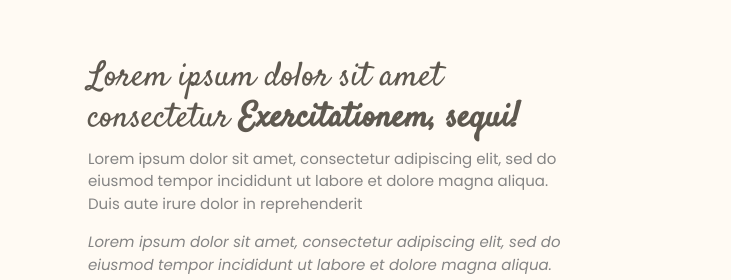
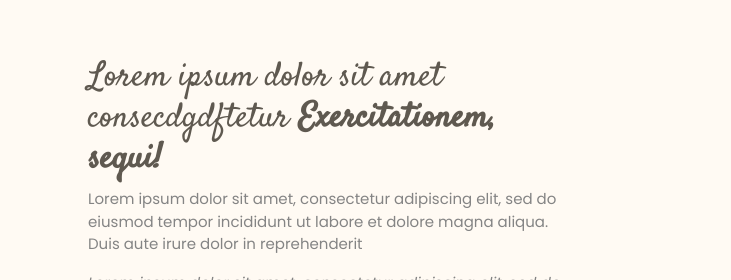
Before and after one commit to Sumit-Samadhiya/cafeous, a plain HTML site: page index.html in a window 1280 px wide. Shown: the part 802-1082 px from the top of the page, 549-1280 px from the left. Drawn offline with nearby package versions, Linux system fonts and the light colour scheme.

Commit message:
Update index.html

```diff
--- a/index.html
+++ b/index.html
@@ -139,7 +139,7 @@
           <div class="col-lg-7 d-flex flex-column justify-content-center align-items-stretch">
 
             <div class="content">
-              <h3>Lorem ipsum dolor sit amet consectetur <strong>Exercitationem, sequi!</strong></h3>
+              <h3>Lorem ipsum dolor sit amet consecdgdftetur <strong>Exercitationem, sequi!</strong></h3>
               <p>
                 Lorem ipsum dolor sit amet, consectetur adipiscing elit, sed do eiusmod tempor incididunt ut labore et dolore magna aliqua. Duis aute irure dolor in reprehenderit
               </p>
```
